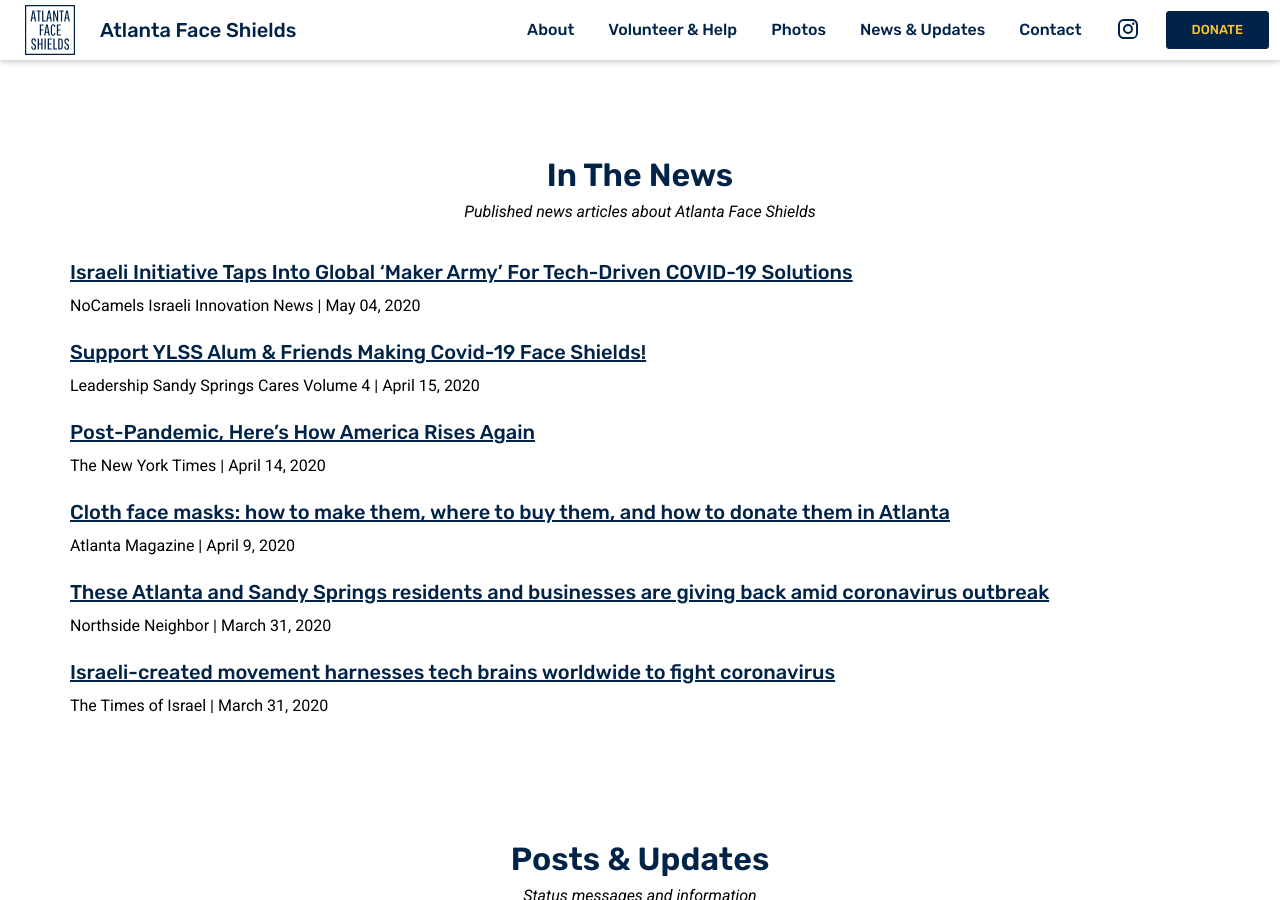
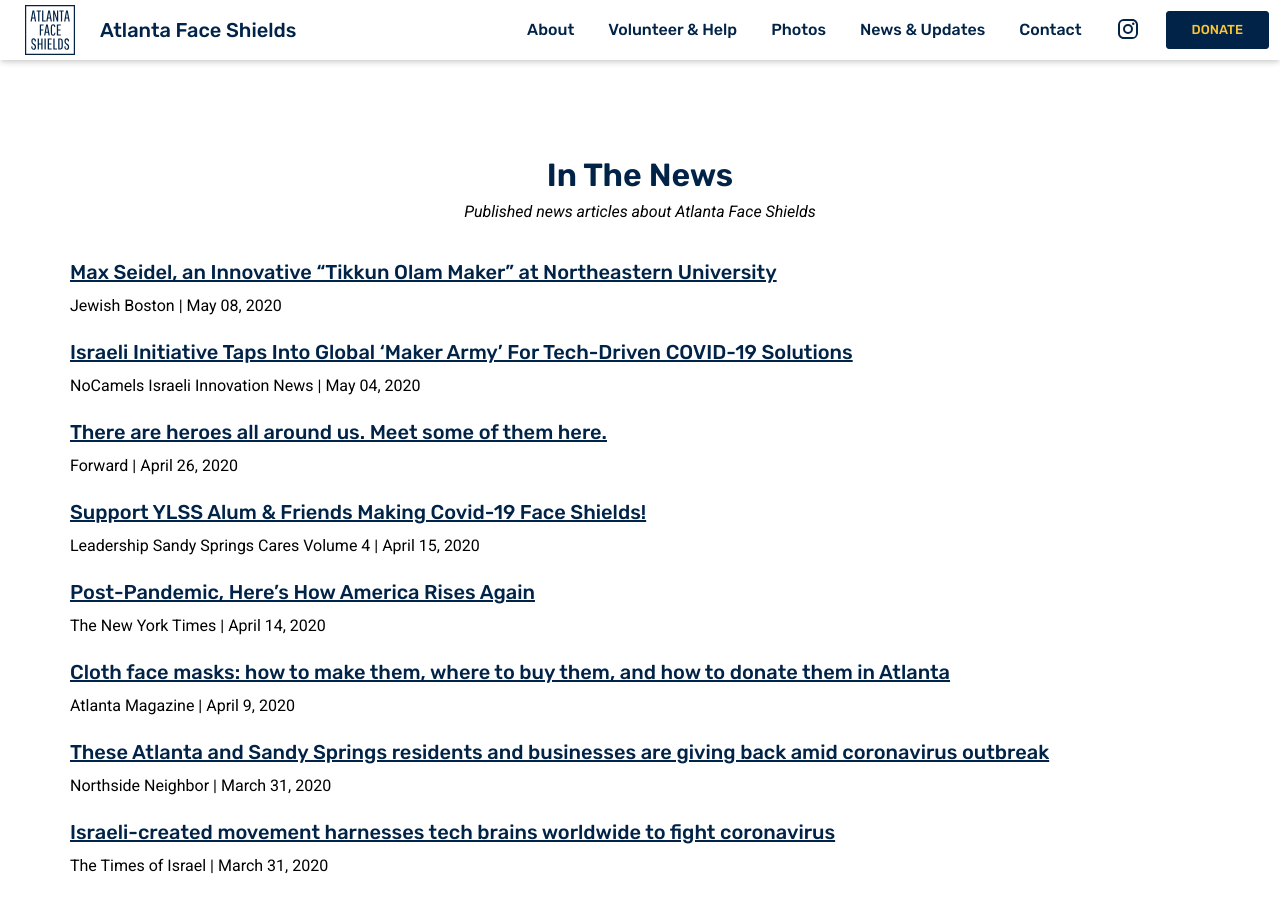
Before and after one commit to jackbuehner/afs-website, a Jekyll site: the page built from updates.html, in a window 1280 px wide and 900 px high, scrolled down 449 px. Built offline with Jekyll 4.4.1, drawn with Linux system fonts in a browser that asks for light colours.

Commit message:
add new news articles

```diff
--- a/updates.html
+++ b/updates.html
@@ -25,8 +25,16 @@
     <h3>In The News</h3>
     <p class="subtitle">Published news articles about Atlanta Face Shields</p>
     <article>
+      <h4><a href="https://www.jewishboston.com/max-seidel-an-innovative-tikkun-olam-maker-at-northeastern-university/">Max Seidel, an Innovative “Tikkun Olam Maker” at Northeastern University</a></h4>
+      <p>Jewish Boston | May 08, 2020</p>
+    </article>
+    <article>
       <h4><a href="https://nocamels.com/2020/05/israel-tom-global-maker-army-covid19-solutions/">Israeli Initiative Taps Into Global ‘Maker Army’ For Tech-Driven COVID-19 Solutions</a></h4>
       <p>NoCamels Israeli Innovation News | May 04, 2020</p>
+    </article>
+    <article>
+      <h4><a href="https://forward.com/life/444821/there-are-heroes-all-around-us-meet-some-of-them-here/">There are heroes all around us. Meet some of them here.</a></h4>
+      <p>Forward | April 26, 2020</p>
     </article>
     <article>
       <h4><a href="/files/LSS Cares Volume 4.htm">Support YLSS Alum & Friends Making Covid-19 Face Shields!</a></h4>
```
